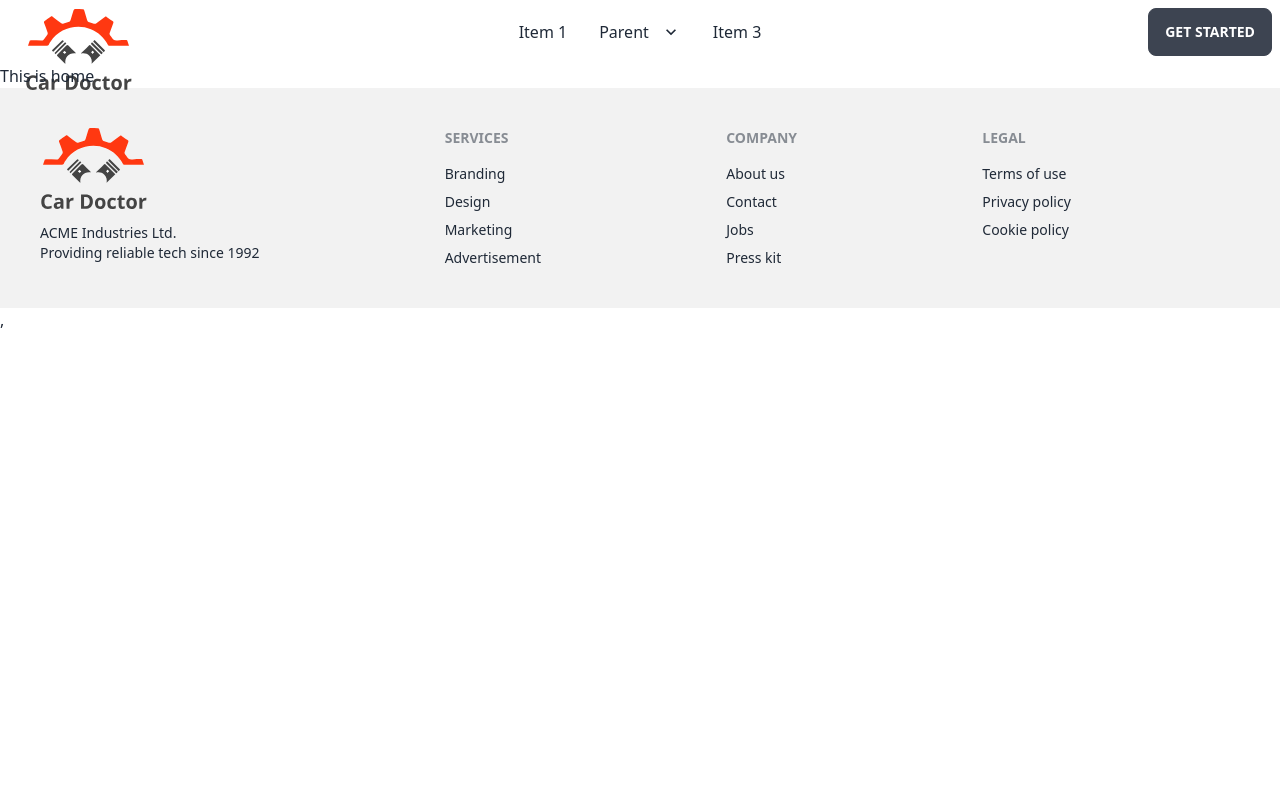
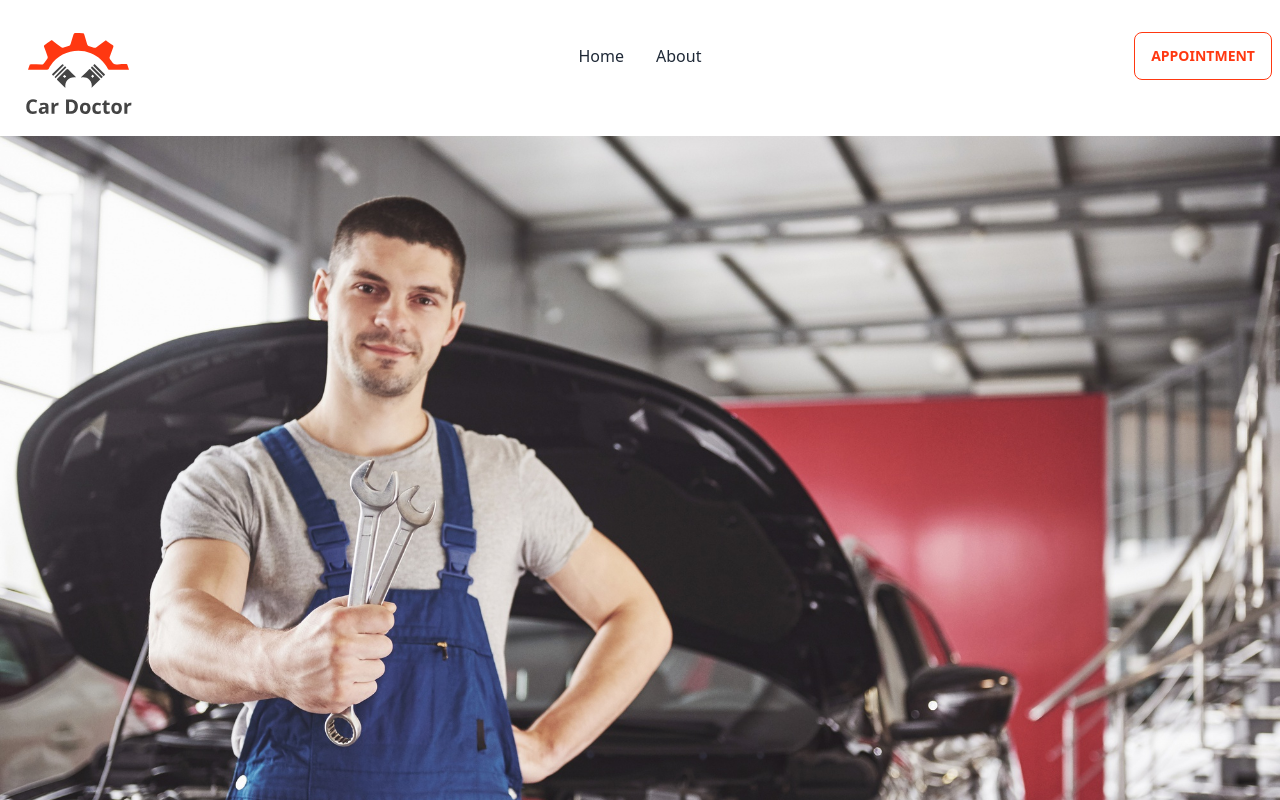
Before and after one commit to MostakemHossain/Car-Doctor-client, a React (Vite) app: page / in a window 1280 px wide. Shown: the top 800 px of the page. Built offline with nearby package versions, Linux system fonts and the light colour scheme.

Commit message:
banner section added

```diff
--- /dev/null
+++ b/src/Pages/Home/Banner/Banner.jsx
@@ -0,0 +1,57 @@
+
+import img1 from '../../../assets/images/banner/1.jpg'
+import img2 from '../../../assets/images/banner/2.jpg'
+import img3 from '../../../assets/images/banner/3.jpg'
+import img4 from '../../../assets/images/banner/4.jpg'
+import img5 from '../../../assets/images/banner/5.jpg'
+import img6 from '../../../assets/images/banner/6.jpg'
+const Banner = () => {
+    return (
+        <div className="carousel w-full">
+            <div id="slide1" className="carousel-item relative w-full">
+                <img src={img1} className="w-full" />
+                <div className="absolute flex justify-end  transform -translate-y-1/2 left-5 right-5 bottom-0">
+                    <a href="#slide6" className="btn btn-circle mr-4">❮</a>
+                    <a href="#slide2" className="btn btn-circle">❯</a>
+                </div>
+            </div>
+            <div id="slide2" className="carousel-item relative w-full">
+                <img src={img2} className="w-full" />
+                <div className="absolute flex justify-end  transform -translate-y-1/2 left-5 right-5 bottom-0">
+                    <a href="#slide1" className="btn btn-circle mr-4">❮</a>
+                    <a href="#slide3" className="btn btn-circle">❯</a>
+                </div>
+            </div>
+            <div id="slide3" className="carousel-item relative w-full">
+                <img src={img3} className="w-full" />
+                <div className="absolute flex justify-end  transform -translate-y-1/2 left-5 right-5 bottom-0">
+                    <a href="#slide2" className="btn btn-circle mr-4">❮</a>
+                    <a href="#slide4" className="btn btn-circle">❯</a>
+                </div>
+            </div>
+            <div id="slide4" className="carousel-item relative w-full">
+                <img src={img4} className="w-full" />
+                <div className="absolute flex justify-end  transform -translate-y-1/2 left-5 right-5 bottom-0">
+                    <a href="#slide3" className="btn btn-circle mr-4">❮</a>
+                    <a href="#slide5" className="btn btn-circle">❯</a>
+                </div>
+            </div>
+            <div id="slide5" className="carousel-item relative w-full">
+                <img src={img5} className="w-full" />
+                <div className="absolute flex justify-end  transform -translate-y-1/2 left-5 right-5 bottom-0">
+                    <a href="#slide4" className="btn btn-circle mr-4">❮</a>
+                    <a href="#slide6" className="btn btn-circle">❯</a>
+                </div>
+            </div>
+            <div id="slide6" className="carousel-item relative w-full">
+                <img src={img6} className="w-full" />
+                <div className="absolute flex justify-end  transform -translate-y-1/2 left-5 right-5 bottom-0">
+                    <a href="#slide5" className="btn btn-circle mr-4">❮</a>
+                    <a href="#slide1" className="btn btn-circle">❯</a>
+                </div>
+            </div>
+        </div>
+    );
+};
+
+export default Banner;
--- a/src/Pages/Home/Home/Home.jsx
+++ b/src/Pages/Home/Home/Home.jsx
@@ -1,9 +1,10 @@
+import Banner from "../Banner/Banner";
 
 
 const Home = () => {
     return (
         <div>
-            <h1>This is home</h1>
+            <Banner></Banner>
         </div>
     );
 };
--- a/src/Pages/Shared/Header/Header.jsx
+++ b/src/Pages/Shared/Header/Header.jsx
@@ -2,26 +2,20 @@
 import { Link } from 'react-router-dom';
 import logo from '../../../assets/logo.svg'
 const Header = () => {
+    const navItems = <>
+        <li><Link to="/">Home</Link></li>
+        <li><Link to="/about">About</Link></li>
+
+    </>
     return (
-        <div className="navbar bg-base-100">
+        <div className="navbar bg-base-100 h-28 mb-6">
             <div className="navbar-start">
                 <div className="dropdown">
                     <label tabIndex={0} className="btn btn-ghost lg:hidden">
                         <svg xmlns="http://www.w3.org/2000/svg" className="h-5 w-5" fill="none" viewBox="0 0 24 24" stroke="currentColor"><path strokeLinecap="round" strokeLinejoin="round" strokeWidth="2" d="M4 6h16M4 12h8m-8 6h16" /></svg>
                     </label>
                     <ul tabIndex={0} className="menu menu-compact dropdown-content mt-3 p-2 shadow bg-base-100 rounded-box w-52">
-                        <li><a>Item 1</a></li>
-                        <li tabIndex={0}>
-                            <a className="justify-between">
-                                Parent
-                                <svg className="fill-current" xmlns="http://www.w3.org/2000/svg" width="24" height="24" viewBox="0 0 24 24"><path d="M8.59,16.58L13.17,12L8.59,7.41L10,6L16,12L10,18L8.59,16.58Z" /></svg>
-                            </a>
-                            <ul className="p-2">
-                                <li><a>Submenu 1</a></li>
-                                <li><a>Submenu 2</a></li>
-                            </ul>
-                        </li>
-                        <li><a>Item 3</a></li>
+                        {navItems}
                     </ul>
                 </div>
                 <Link className="btn btn-ghost normal-case text-xl">
@@ -30,22 +24,11 @@
             </div>
             <div className="navbar-center hidden lg:flex">
                 <ul className="menu menu-horizontal px-1">
-                    <li><a>Item 1</a></li>
-                    <li tabIndex={0}>
-                        <a>
-                            Parent
-                            <svg className="fill-current" xmlns="http://www.w3.org/2000/svg" width="20" height="20" viewBox="0 0 24 24"><path d="M7.41,8.58L12,13.17L16.59,8.58L18,10L12,16L6,10L7.41,8.58Z" /></svg>
-                        </a>
-                        <ul className="p-2">
-                            <li><a>Submenu 1</a></li>
-                            <li><a>Submenu 2</a></li>
-                        </ul>
-                    </li>
-                    <li><a>Item 3</a></li>
+                    {navItems}
                 </ul>
             </div>
             <div className="navbar-end">
-                <a className="btn">Get started</a>
+                <button className="btn btn-outline  text-[#FF3811]">Appointment</button>
             </div>
         </div>
     );
```
